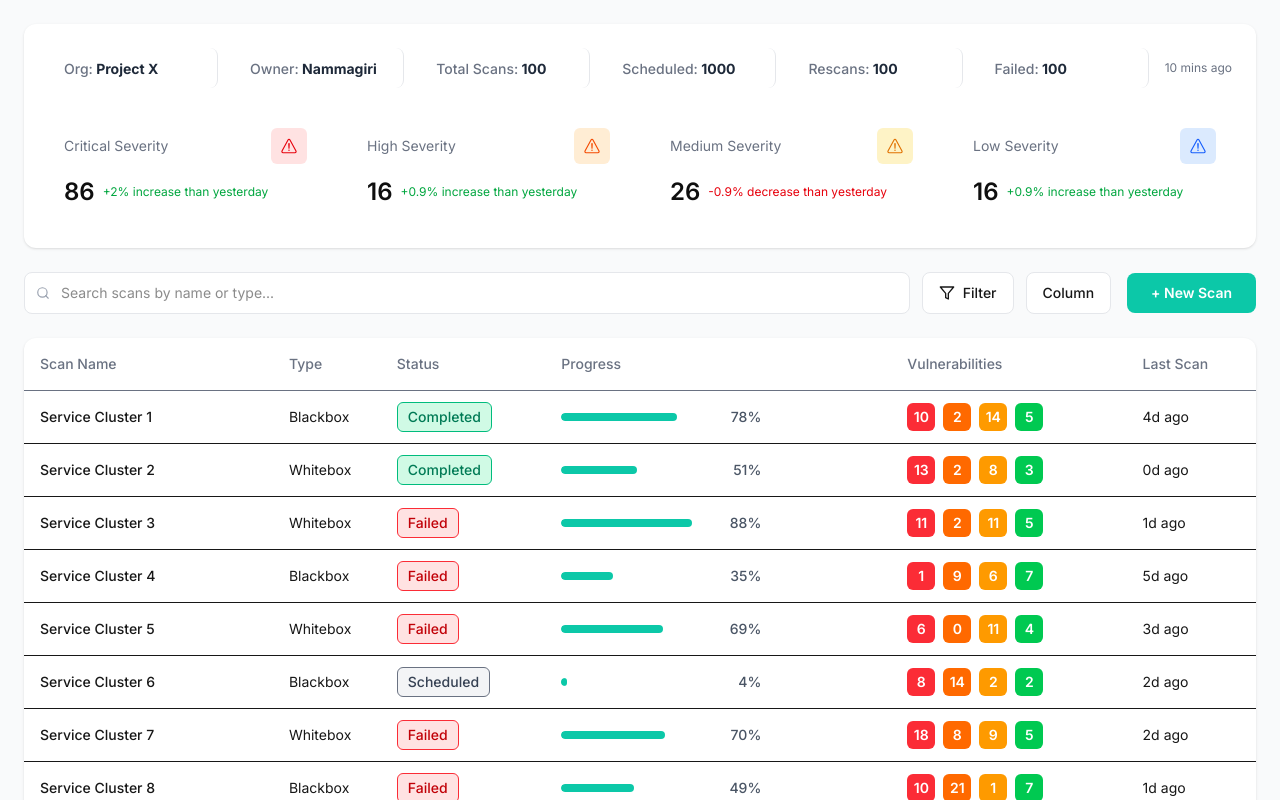
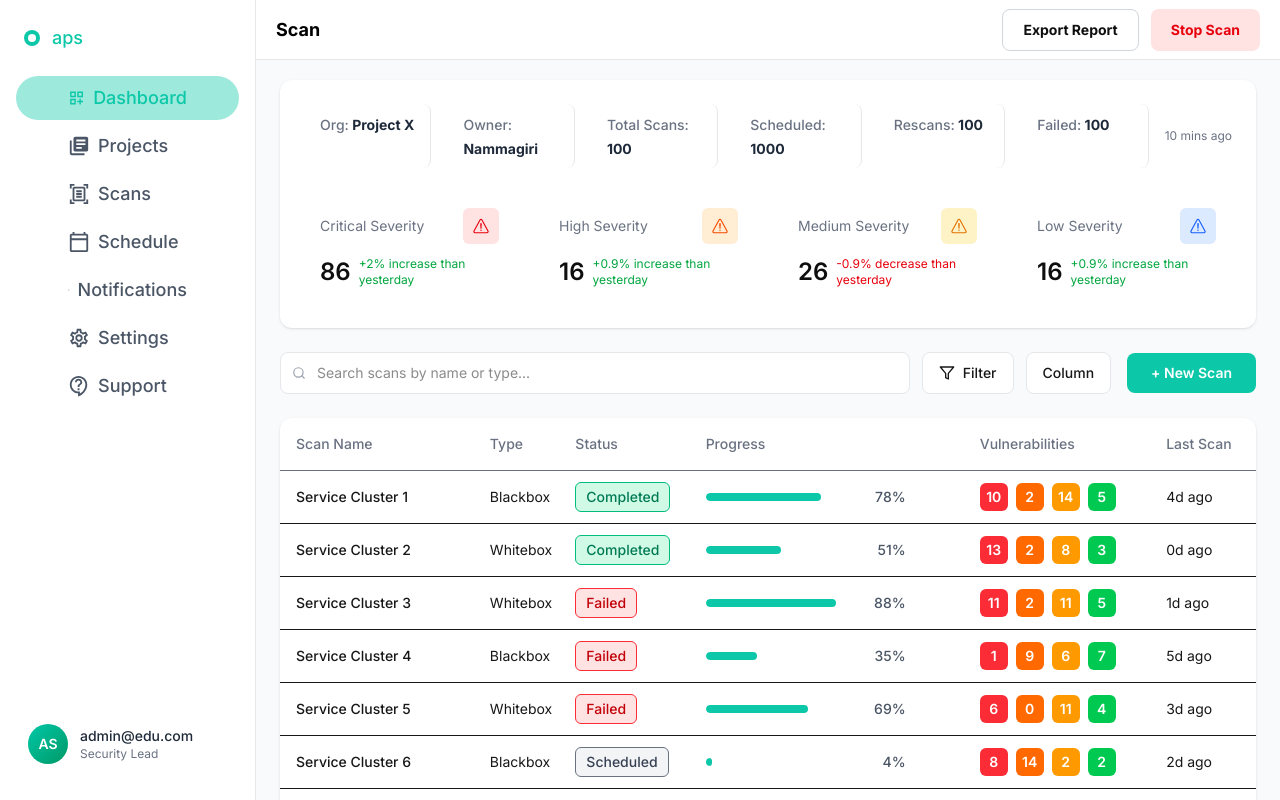
Before and after one commit to AnubhavSS/fenrir-security-assignment, a Next.js app: page /dashboard in a window 1280 px wide. Shown: the top 800 px of the page. Built offline with nearby package versions, Linux system fonts and the light colour scheme.

Commit message:
Sidebar UI Almost done

```diff
--- a/app/dashboard/page.tsx
+++ b/app/dashboard/page.tsx
@@ -1,17 +1,25 @@
 "use client";
+import { useState } from "react";
 import DashboardToolbar from '@/components/DashboardToolbar';
 import Overview from '@/components/Overview';
-// import Sidebar from "@/components/Sidebar";
+import Topbar from '@/components/Topbar';
 import ScanTable from '@/components/ScanTable/ScanTable'
+import Sidebar from '@/components/Sidebar';
 import { Scan, generateScans } from "@/data";
 
 export default function Dashboard() {
   const scans = generateScans(10);
+    const [open, setOpen] = useState(false);
+
   return (
-    <div className="flex min-h-screen bg-gray-50 dark:bg-[#0F0F0F]">
+   <div className="flex min-h-screen bg-gray-50 dark:bg-light">
+
+
+
       {/* <Sidebar /> */}
-
-      <main className="flex-1 p-6 space-y-6">
+      <Sidebar />
+      <Topbar onMenuClick={() => setOpen(true)} />
+      <main className="flex-1 p-6 pt-[80px] space-y-6">
         {/* Severity Stats */}
         <Overview />
 
--- /dev/null
+++ b/components/Sidebar.tsx
@@ -0,0 +1,165 @@
+"use client";
+import { usePathname } from "next/navigation";
+import { useState } from "react";
+import Link from "next/link";
+import { FiMenu, FiX } from "react-icons/fi";
+import { MdOutlineDashboardCustomize,MdOutlineContactSupport,MdOutlineSettings,MdLibraryBooks,MdOutlineDocumentScanner,MdOutlineCalendarToday,MdNotificationsNone  } from "react-icons/md";
+
+const navItems = [
+  { name: "Dashboard", href: "/dashboard", icon: MdOutlineDashboardCustomize },
+  { name: "Projects", href: "#",icon: MdLibraryBooks },
+  { name: "Scans", href: "#",icon: MdOutlineDocumentScanner },
+  { name: "Schedule", href: "#",icon: MdOutlineCalendarToday },
+  { name: "Notifications", href: "#" ,icon:MdNotificationsNone},
+  { name: "Settings", href: "#",icon:MdOutlineSettings },
+  { name: "Support", href: "#",icon:MdOutlineContactSupport },
+];
+
+export default function Sidebar() {
+  const [open, setOpen] = useState(false);
+const pathname = usePathname();
+  return (
+    <>
+      {/* Mobile Header */}
+      <div className="md:hidden fixed top-0 left-0 w-full z-50
+                flex items-center justify-between
+                px-4 h-[60px]
+                bg-white dark:bg-[#111]
+                border-b dark:border-gray-800">
+
+  <span className="text-lg font-semibold text-primary">aps</span>
+
+  <button onClick={() => setOpen(!open)} className="pointer">
+    <FiMenu size={22} />
+  </button>
+</div>
+
+{/* Mobile Dropdown Menu */}
+<div
+  className={`
+    md:hidden fixed top-[60px] left-0 w-full z-40
+    bg-white dark:bg-[#111]
+    border-b dark:border-gray-800
+    transform transition-transform duration-300 ease-in-out
+    ${open ? "translate-y-0" : "-translate-y-full"}
+  `}
+>
+  <nav className="flex flex-col py-4 px-4 gap-2">
+      {navItems.map((item) => {
+    const isActive = pathname === item.href;
+
+    return (
+      <Link
+        key={item.name}
+        href={item.href}
+        onClick={() => setOpen(false)}
+        className={`
+          px-13 py-2 rounded-full text-lg font-medium transition flex items-center
+          ${
+            isActive
+              ? "bg-primary/40 text-primary"
+              : "text-gray-600 dark:text-gray-300 hover:bg-gray-100 dark:hover:bg-[#222]"
+          }
+        `}
+      >
+        <item.icon size={22} className="mr-2" />
+        {item.name}
+      </Link>
+    );
+  })}
+  </nav>
+</div>
+
+      {/* Overlay */}
+      {open && (
+        <div
+          onClick={() => setOpen(false)}
+          className="fixed inset-0 bg-black/40 z-40 md:hidden"
+        />
+      )}
+
+      {/* Sidebar */}
+      <aside
+        className={`
+          fixed top-0 left-0 h-screen w-64
+          bg-white dark:bg-[#111]
+          border-r border-gray-200
+          transform transition-transform duration-300
+          z-50
+          ${open ? "translate-x-0" : "-translate-x-full"}
+          md:translate-x-0 md:static md:block
+          hidden
+        `}
+      >
+        <div className="flex items-center justify-between p-6">
+         <div className=" flex items-center gap-3">
+  <div className="w-4 h-4 rounded-full bg-primary flex items-center justify-center">
+    <div className="w-2 h-2 rounded-full bg-white" />
+  </div>
+  <span className="text-primary text-lg font-medium">aps</span>
+</div>
+          <button
+            className="md:hidden"
+            onClick={() => setOpen(false)}
+          >
+            <FiX size={22} />
+          </button>
+        </div>
+
+      <nav className="flex flex-col gap-1 px-4">
+  {navItems.map((item) => {
+    const isActive = pathname === item.href;
+
+    return (
+      <Link
+        key={item.name}
+        href={item.href}
+        onClick={() => setOpen(false)}
+        className={`
+          px-13 py-2 rounded-full text-lg font-medium transition flex items-center
+          ${
+            isActive
+              ? "bg-primary/40 text-primary"
+              : "text-gray-600 dark:text-gray-300 hover:bg-gray-100 dark:hover:bg-[#222]"
+          }
+        `}
+      >
+        <item.icon size={22} className="mr-2" />
+        {item.name}
+      </Link>
+    );
+  })}
+</nav>
+
+       <div className="absolute bottom-6 left-4 right-4">
+  <div className="flex items-center gap-3
+                  p-3 rounded-xl
+                  dark:bg-[#1A1A1A]
+                  ">
+
+    {/* Avatar */}
+    <div className="w-10 h-10 rounded-full
+                    bg-linear-to-br
+                    from-primary
+                    to-emerald-600
+                    flex items-center justify-center
+                    text-white font-semibold text-sm">
+      AS
+    </div>
+
+    {/* Text */}
+    <div className="flex flex-col leading-tight  dark:bg-[#1A1A1A]">
+      <span className="text-sm font-medium text-gray-800 dark:text-gray-200">
+        admin@edu.com
+      </span>
+      <span className="text-xs text-gray-500">
+        Security Lead
+      </span>
+    </div>
+
+  </div>
+</div>
+      </aside>
+    </>
+  );
+}
--- /dev/null
+++ b/components/Topbar.tsx
@@ -0,0 +1,82 @@
+"use client";
+
+import { FiMenu } from "react-icons/fi";
+
+export default function Topbar({
+  onMenuClick,
+}: {
+  onMenuClick: () => void;
+}) {
+  return (
+    <div
+      className="
+        fixed top-0 right-0
+        w-full md:w-auto
+        md:left-64
+        h-[60px]
+        z-40
+        flex items-center justify-between
+        px-5
+        bg-white dark:bg-[#111]
+        border-b border-gray-200 dark:border-gray-800
+      "
+    >
+      {/* Left Section (Mobile Only) */}
+      <div className="md:hidden flex items-center gap-2">
+        <div className="w-3 h-3 rounded-full bg-primary" />
+        <span className="text-lg font-semibold">Scan</span>
+      </div>
+
+      {/* Menu Button (Mobile Only) */}
+      <button
+        onClick={onMenuClick}
+        className="md:hidden p-2 rounded-md hover:bg-gray-100 dark:hover:bg-[#222]"
+      >
+        <FiMenu size={22} />
+      </button>
+
+      <p className="text-lg font-bold text-black dark:text-gray-500">
+         Scan
+      </p>
+
+      {/* Export Report and Stop Scan Buttons */}
+
+  <div className="flex flex-wrap gap-3 ">
+       <button
+        className="
+        hidden
+        md:block
+        px-5 py-2.5
+        rounded-lg
+        border border-gray-300 dark:border-gray-700
+        bg-white dark:bg-[#1A1A1A]
+        text-dark dark:text-gray-300
+        text-sm font-bold
+        hover:bg-gray-50 dark:hover:bg-[#222]
+        active:scale-[0.98]
+        transition
+      "
+    >
+     Export Report
+    </button>
+
+       <button
+      className="
+        px-5 py-2.5
+        rounded-lg
+        bg-red-100
+        text-red-600
+        text-sm font-bold
+        hover:bg-red-700
+        active:scale-[0.98]
+        transition
+        hidden
+        md:block
+      "
+    >
+      Stop Scan
+    </button>
+    </div>
+    </div>
+  );
+}
```
